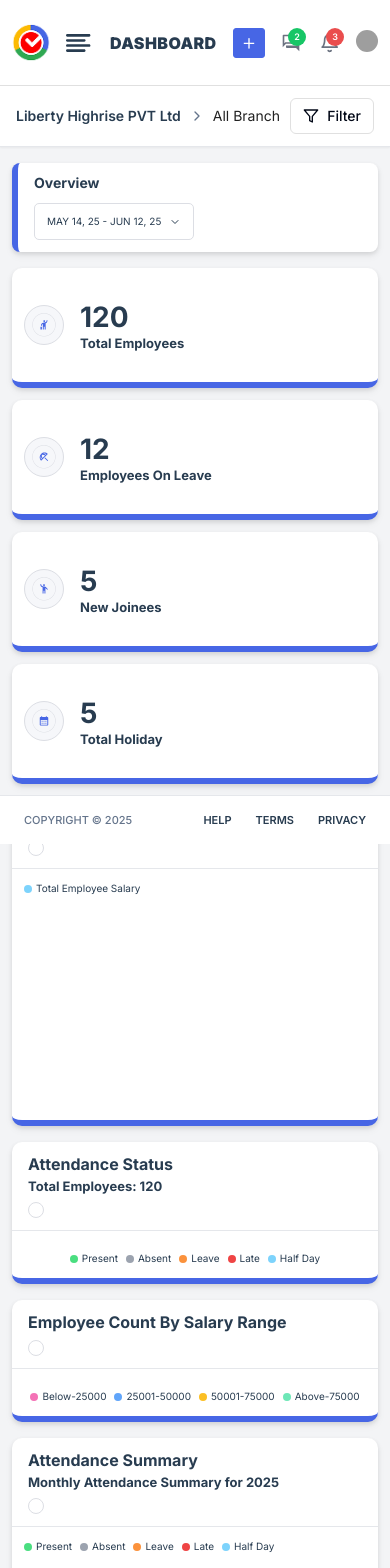
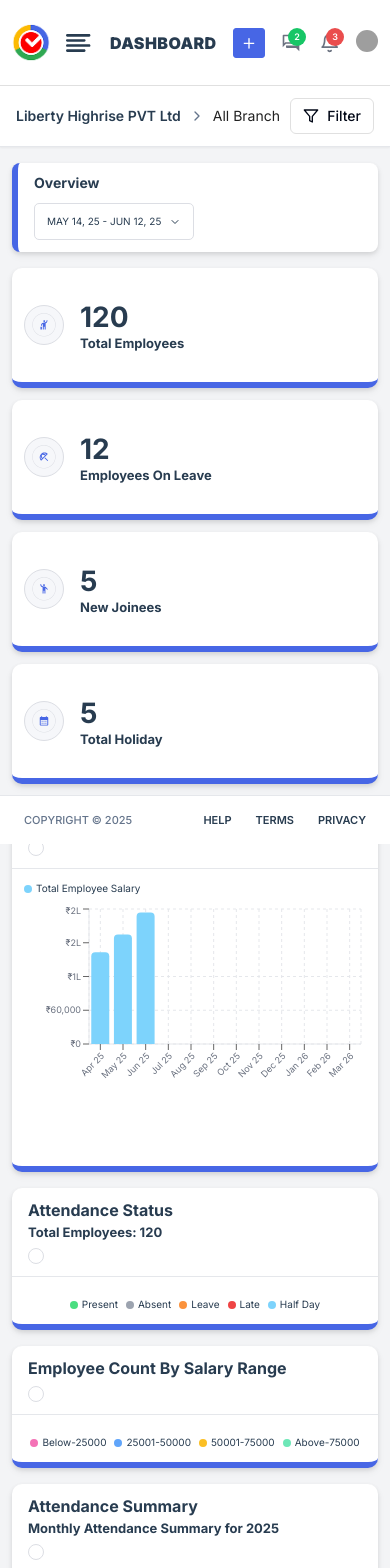
Before and after one commit to soumya85/webpanelEasyDo, a React (Vite) app: page / in a window 390 px wide. Shown: the top 1568 px of the page. Built offline with nearby package versions, Linux system fonts and the light colour scheme; grey boxes are pictures that could not be loaded; the HTML template or start-up script is replaced by a standard one.

Commit message:
Fix chart containers with better responsive sizing and ensure proper dimensions
cgen-af8147d69458486eafe2d87ff414f351

```diff
--- a/src/pages/Overview.tsx
+++ b/src/pages/Overview.tsx
@@ -685,30 +685,38 @@ const Overview: React.FC = () => {
           <div className="flex gap-4 sm:gap-5 lg:gap-6 w-full flex-col lg:flex-row">
             {/* Salary Data Chart */}
             <ChartCard title="Salary Data Of Financial Year 2025-26">
-              <div className="h-full flex flex-col">
-                <div className="mb-3 sm:mb-4">
+              <div className="h-full flex flex-col w-full">
+                <div className="mb-2 sm:mb-3 lg:mb-4 flex-shrink-0">
                   <CustomLegend
                     data={[{ name: "Total Employee Salary", color: "#7DD3FC" }]}
                     className="justify-start"
                   />
                 </div>
-                <div className="flex-1 min-h-[200px] sm:min-h-[250px] lg:min-h-[300px]">
-                  <ResponsiveContainer width="100%" height="100%">
-                    <BarChart data={salaryData}>
+                <div className="flex-1 w-full" style={{ minHeight: "250px" }}>
+                  <ResponsiveContainer
+                    width="100%"
+                    height="100%"
+                    minHeight={250}
+                  >
+                    <BarChart
+                      data={salaryData}
+                      margin={{ top: 5, right: 5, left: 5, bottom: 60 }}
+                    >
                       <CartesianGrid strokeDasharray="3 3" stroke="#E5E7EB" />
                       <XAxis
                         dataKey="month"
-                        tick={{ fontSize: 10, fill: "#6B7280" }}
+                        tick={{ fontSize: 9, fill: "#6B7280" }}
                         axisLine={{ stroke: "#E5E7EB" }}
                         interval={0}
                         angle={-45}
                         textAnchor="end"
-                        height={60}
+                        height={50}
                       />
                       <YAxis
                         tickFormatter={formatCurrency}
-                        tick={{ fontSize: 10, fill: "#6B7280" }}
+                        tick={{ fontSize: 9, fill: "#6B7280" }}
                         axisLine={{ stroke: "#E5E7EB" }}
+                        width={60}
                       />
                       <Tooltip
                         formatter={(value) => [
```
